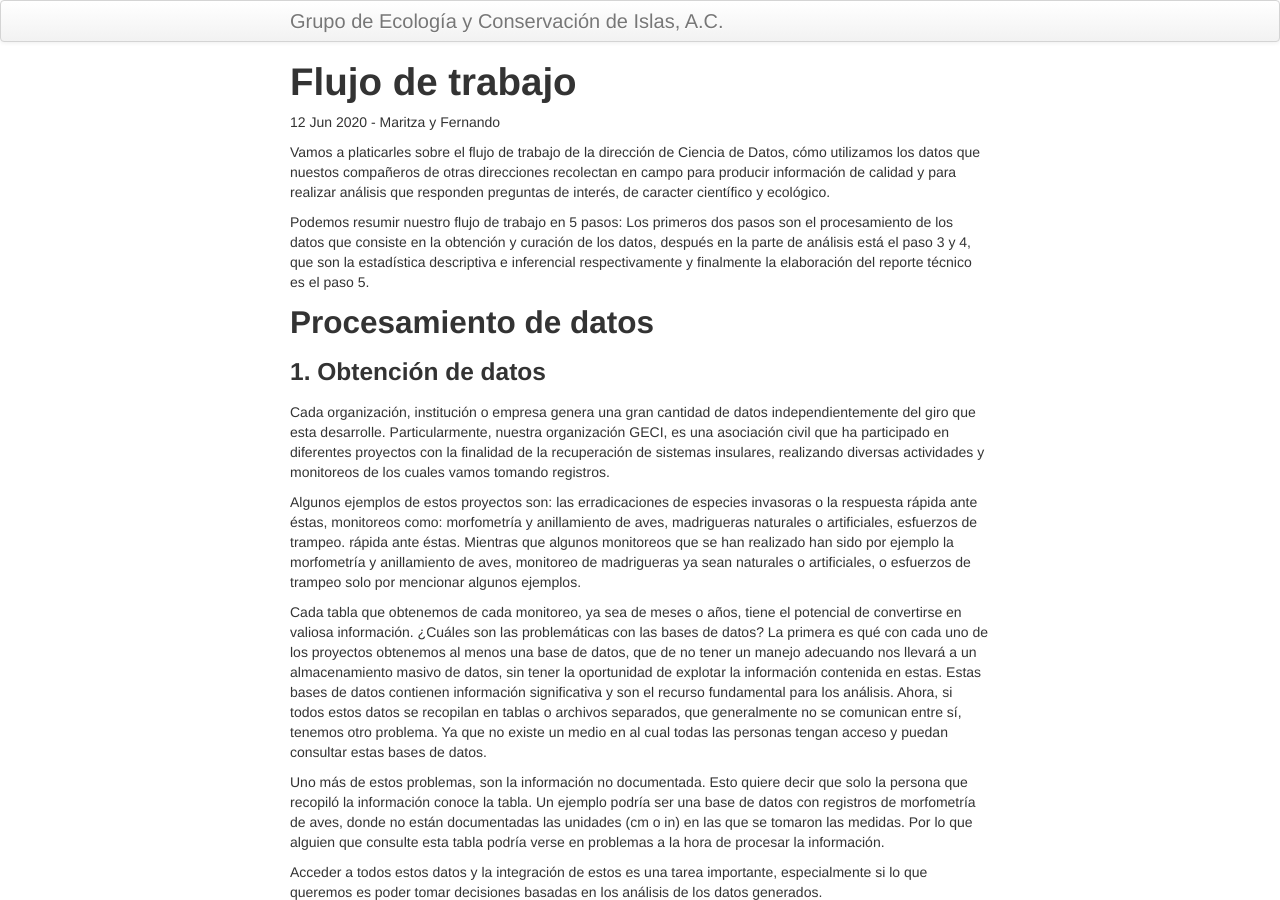
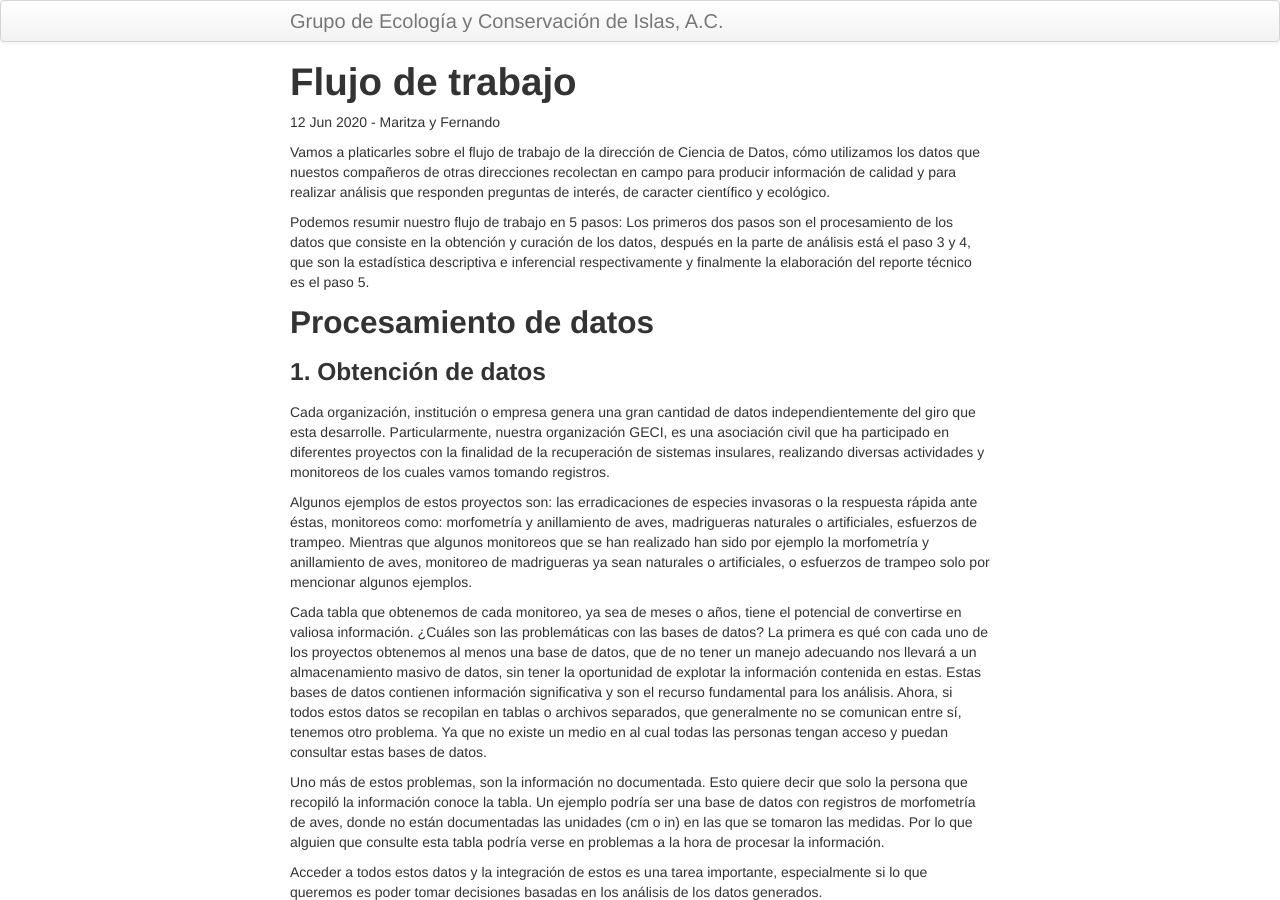
Before and after one commit to LizethMReyes/islasgeci.github.io, a Jekyll site: the page built from _posts/2020-06-12-flujo-trabajo.md, in a window 1280 px wide and 900 px high. Built offline with Jekyll 4.4.1, drawn with Linux system fonts in a browser that asks for light colours.

Commit message:
Update _posts/2020-06-12-flujo-trabajo.md
Co-authored-by: nepito <braulio.rojas@islas.org.mx>

```diff
--- a/_posts/2020-06-12-flujo-trabajo.md
+++ b/_posts/2020-06-12-flujo-trabajo.md
@@ -25,7 +25,7 @@
 
 Algunos ejemplos de estos proyectos son: las erradicaciones de especies invasoras o la respuesta
 rápida ante éstas, monitoreos como: morfometría y anillamiento de aves, madrigueras naturales o
-artificiales, esfuerzos de trampeo. rápida ante éstas. Mientras que algunos monitoreos que se han
+artificiales, esfuerzos de trampeo. Mientras que algunos monitoreos que se han
 realizado han sido por ejemplo la morfometría y anillamiento de aves, monitoreo de madrigueras ya
 sean naturales o artificiales, o esfuerzos de trampeo solo por mencionar algunos ejemplos.
 
```
